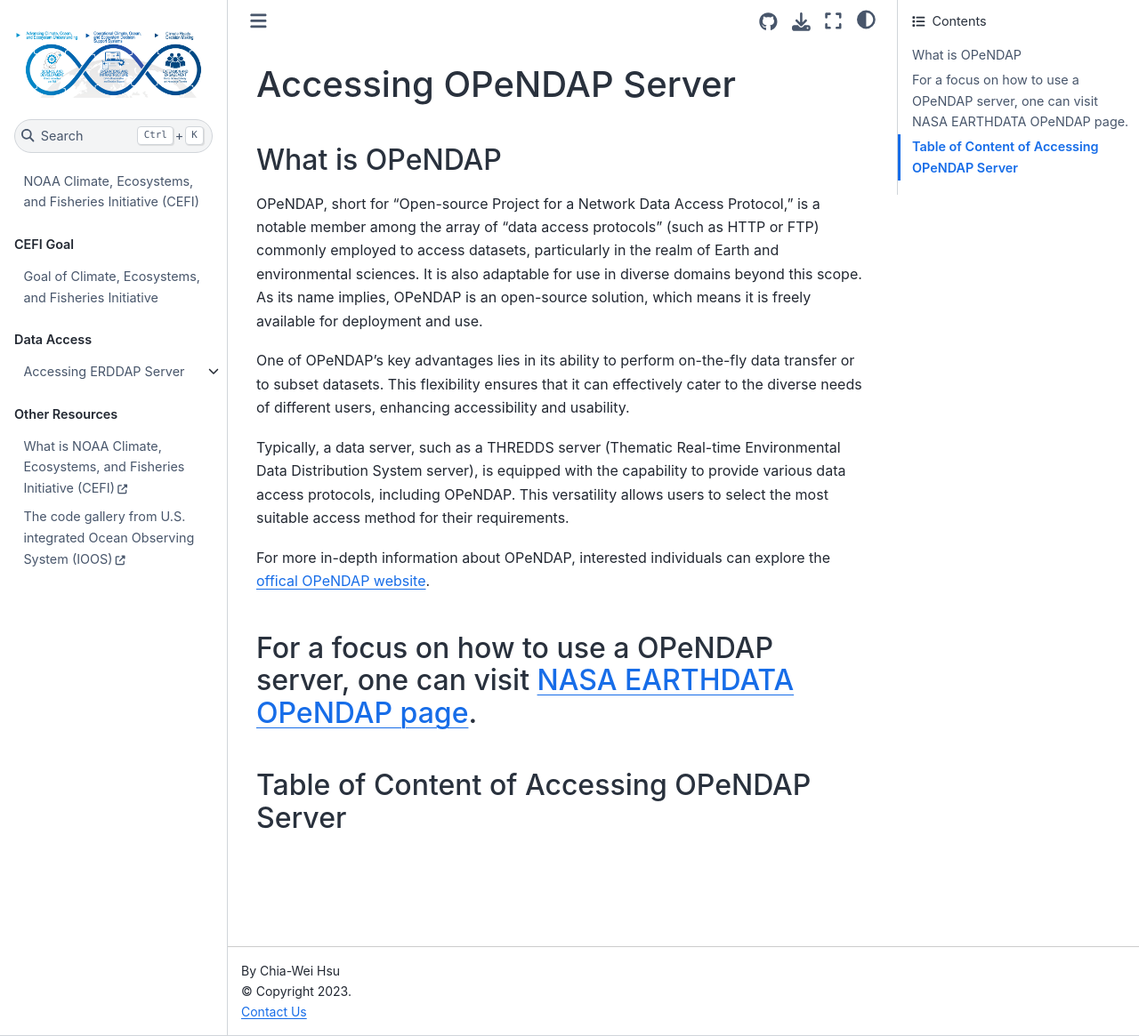
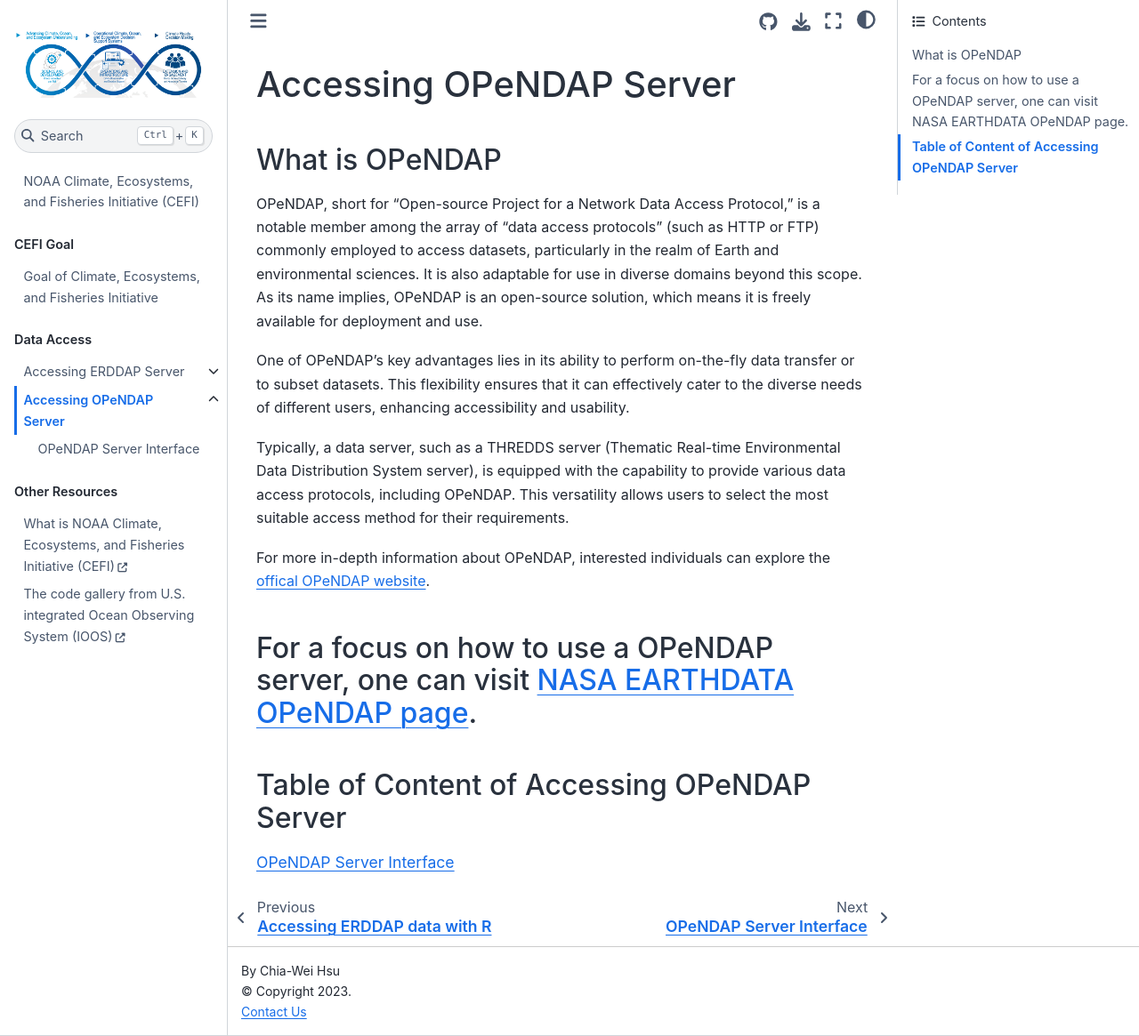
Before and after one commit to chiaweh2/cefi-cookbook, a Jupyter Book: the page built from content/data_access/access_opendap.md, in a window 1280 px wide and 1165 px high. Shown: the whole window at 89% size. Built offline with Jupyter Book 1.0.4 settings and Sphinx 7.4.7 and the Sphinx Book theme 1.1.4, drawn with Linux system fonts in a browser that asks for light colours.

Commit message:
toc tree with opendap

```diff
--- a/_toc.yml
+++ b/_toc.yml
@@ -20,6 +20,9 @@
       - file: content/data_access/access_erddap/python_interface_tabledap.md
       - file: content/data_access/access_erddap/python_get_gliders.md
       - file: content/data_access/access_erddap/R_erddap
+    - file: content/data_access/access_opendap.md
+      sections:
+      - file: content/data_access/access_opendap/opendap_interface.md
 
   - caption: Other Resources
     chapters:
```
